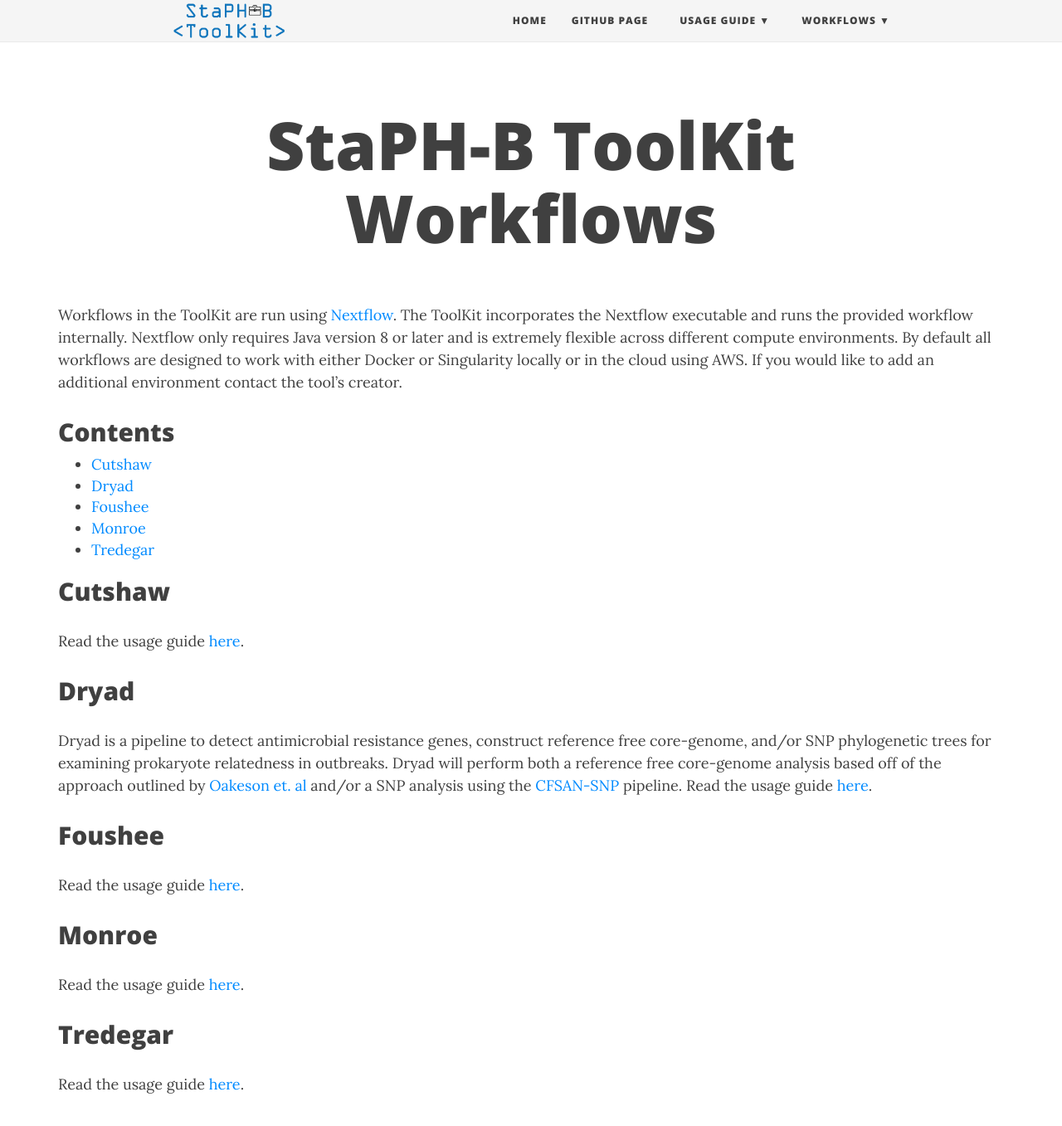
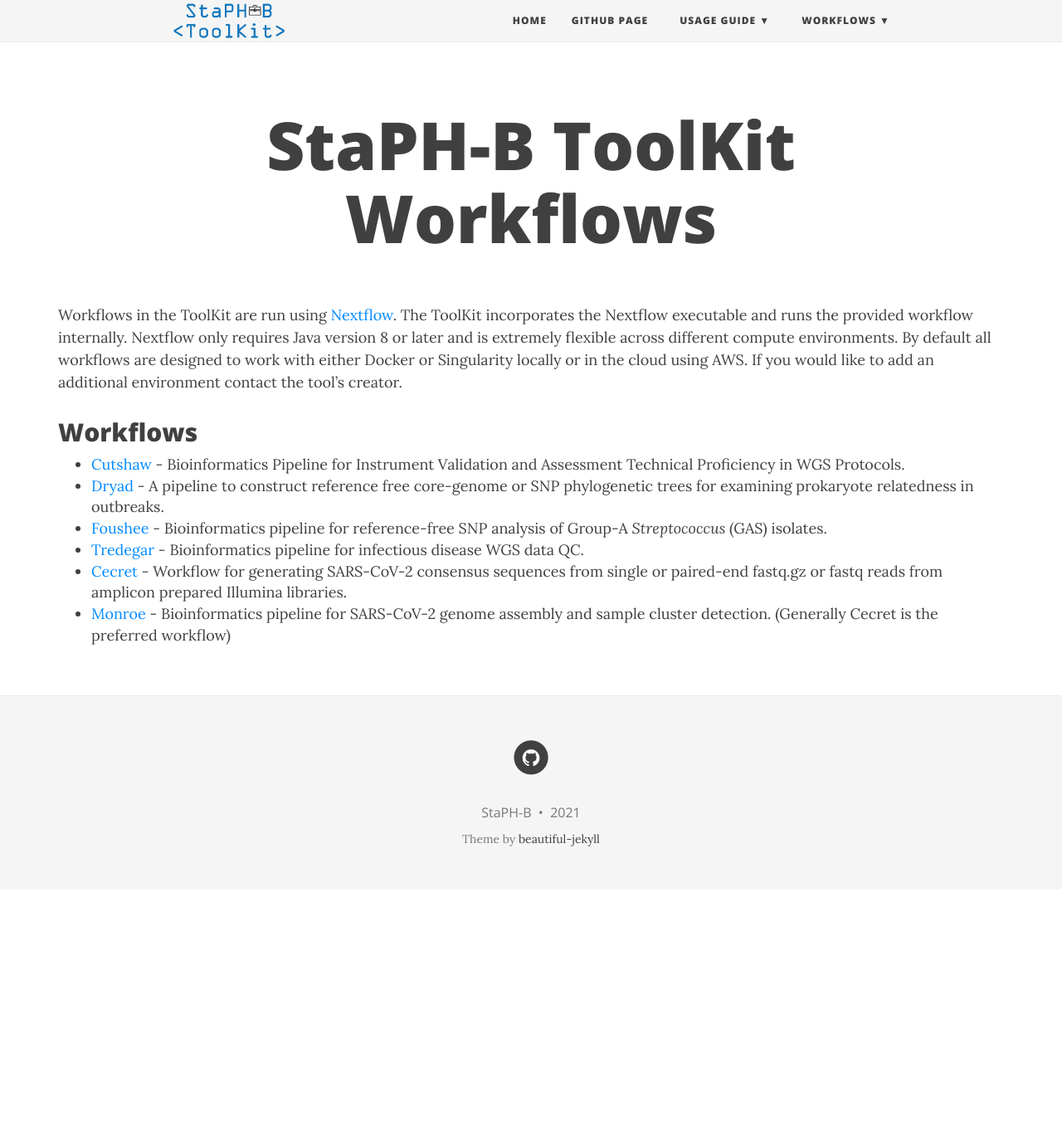
Before and after one commit to StaPH-B/staphb_toolkit, a Jekyll site: the page built from docs/workflows.md, in a window 1280 px wide and 1400 px high. Shown: the top 1357 px of the window at 83% size. Built offline with Jekyll 4.4.1, drawn with Linux system fonts in a browser that asks for light colours; nearby versions of some CDN libraries.

Commit message:
added cecret documentation

```diff
--- a/docs/workflows.md
+++ b/docs/workflows.md
@@ -5,23 +5,10 @@ layout: page
 
 Workflows in the ToolKit are run using [Nextflow](https://www.nextflow.io/). The ToolKit incorporates the Nextflow executable and runs the provided workflow internally. Nextflow only requires Java version 8 or later and is extremely flexible across different compute environments. By default all workflows are designed to work with either Docker or Singularity locally or in the cloud using AWS. If you would like to add an additional environment contact the tool's creator.
 
-## Contents
-  * [Cutshaw](#cutshaw)
-  * [Dryad](#dryad)
-  * [Foushee](#foushee)
-  * [Monroe](#monroe)
-  * [Tredegar](#tredegar)
-
-
-## Cutshaw
-Read the usage guide [here](/staphb_toolkit/workflow_docs/cutshaw).
-## Dryad
-Dryad is a pipeline to detect antimicrobial resistance genes, construct reference free core-genome, and/or SNP phylogenetic trees for examining prokaryote relatedness in outbreaks. Dryad will perform both a reference free core-genome analysis based off of the approach outlined by [Oakeson et. al](https://www.ncbi.nlm.nih.gov/pubmed/30158193) and/or a SNP analysis using the [CFSAN-SNP](https://snp-pipeline.readthedocs.io/en/latest/readme.html) pipeline.
-Read the usage guide [here](/staphb_toolkit/workflow_docs/dryad).
-
-## Foushee
-Read the usage guide [here](/staphb_toolkit/workflow_docs/foushee).
-## Monroe
-Read the usage guide [here](/staphb_toolkit/workflow_docs/monroe).
-## Tredegar
-Read the usage guide [here](/staphb_toolkit/workflow_docs/tredegar).
+## Workflows
+  * [Cutshaw](/staphb_toolkit/workflow_docs/cutshaw) - Bioinformatics Pipeline for Instrument Validation and Assessment Technical Proficiency in WGS Protocols.
+  * [Dryad](/staphb_toolkit/workflow_docs/dryad) - A pipeline to construct reference free core-genome or SNP phylogenetic trees for examining prokaryote relatedness in outbreaks.
+  * [Foushee](/staphb_toolkit/workflow_docs/foushee) - Bioinformatics pipeline for reference-free SNP analysis of Group-A *Streptococcus* (GAS) isolates.
+  * [Tredegar](/staphb_toolkit/workflow_docs/tredegar) - Bioinformatics pipeline for infectious disease WGS data QC.
+  * [Cecret](/staphb_toolkit/workflow_docs/cecret) - Workflow for generating SARS-CoV-2 consensus sequences from single or paired-end fastq.gz or fastq reads from amplicon prepared Illumina libraries.
+  * [Monroe](/staphb_toolkit/workflow_docs/monroe) - Bioinformatics pipeline for SARS-CoV-2 genome assembly and sample cluster detection. (Generally Cecret is the preferred workflow)
```
Also changed, not shown: docs/index.md (+1 -0 lines), docs/workflow_docs/cecret.md (added, +124 -0 lines).
